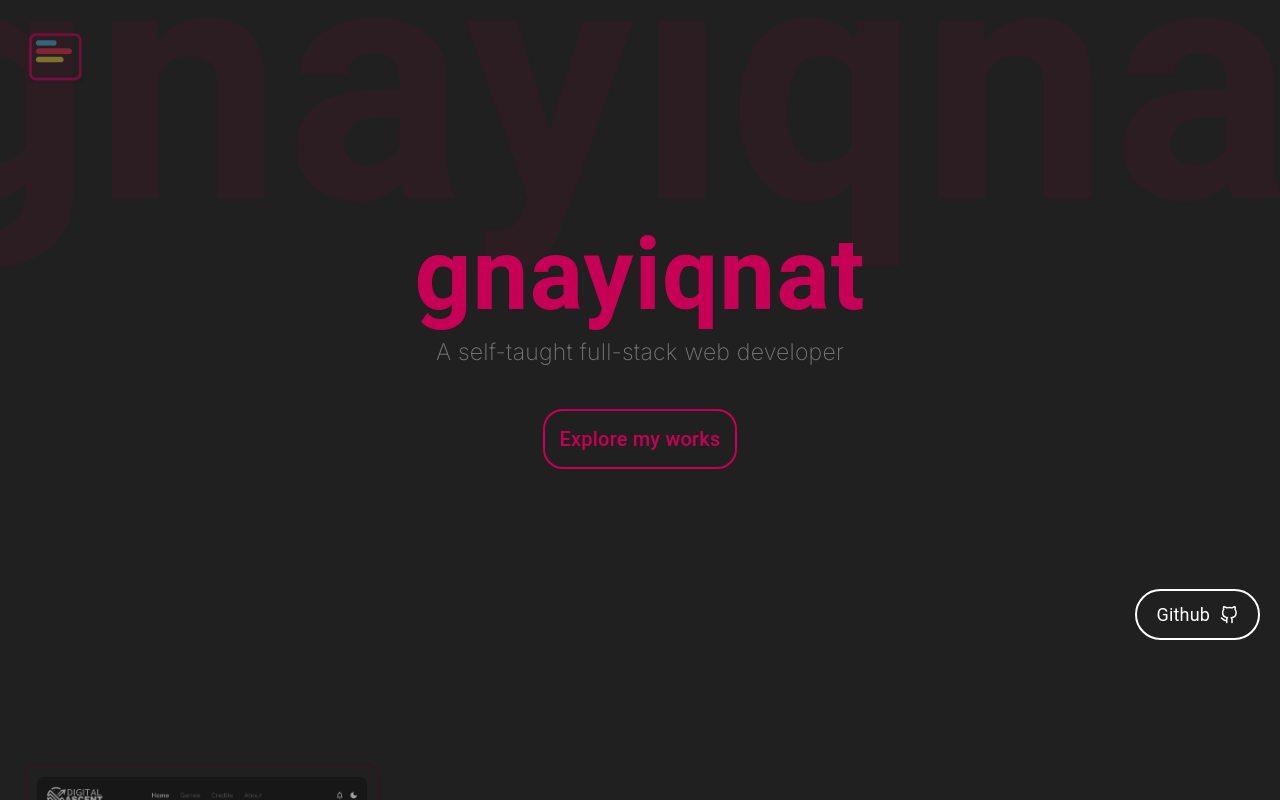
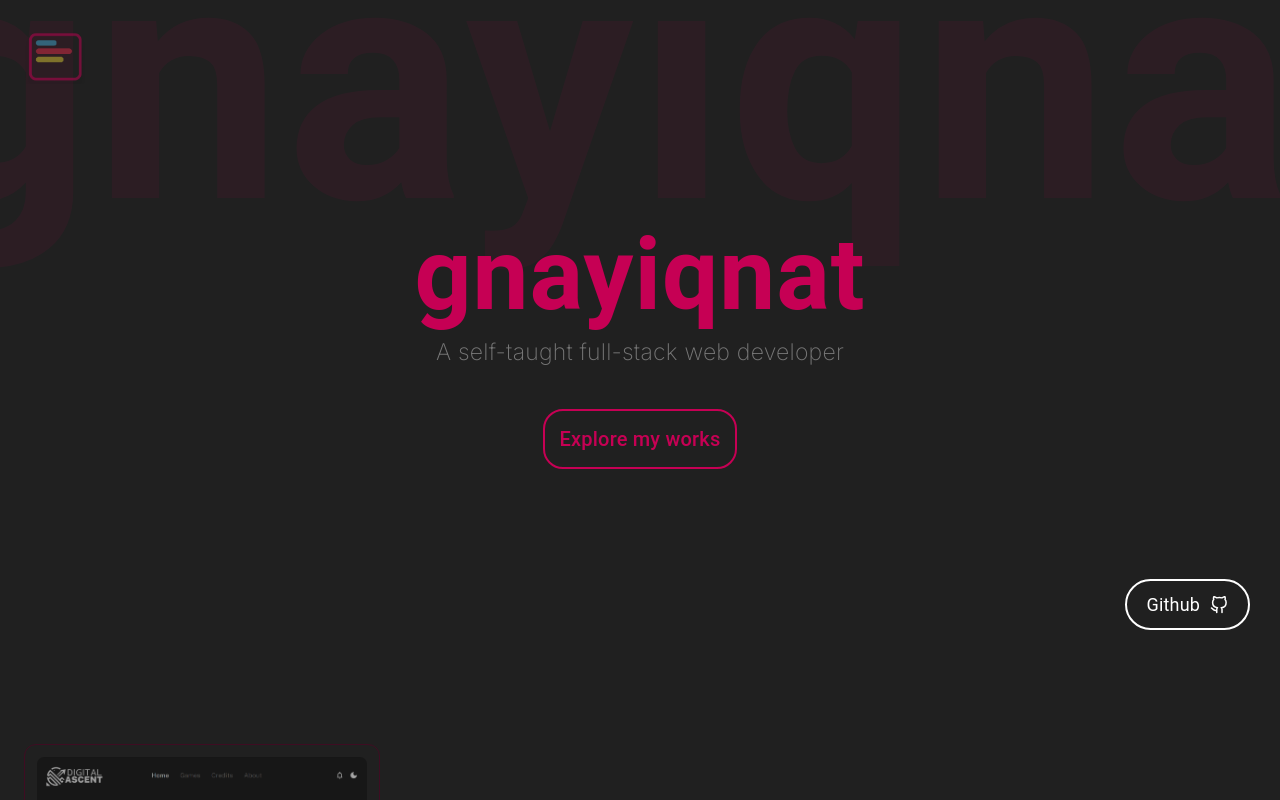
Before and after one commit to gnayiqnat/gnayiqnat.vercel.io, a React (Vite) app: page / in a window 1280 px wide. Both pictures are taken after a click on the button "Proceed anyway". Shown: the top 800 px of the page. Built offline with nearby package versions, Linux system fonts and the light colour scheme.

Commit message:
GithubButton - Add margin

```diff
--- a/src/components/IntroductionSection.jsx
+++ b/src/components/IntroductionSection.jsx
@@ -69,6 +69,7 @@ function IntroductionSection(props) {
 					width: '100vw',
 					padding: '20px',
 					justifyContent: 'end',
+					padding: '10px 30px',
 				}}
 			>
 				<Grid item>
```
